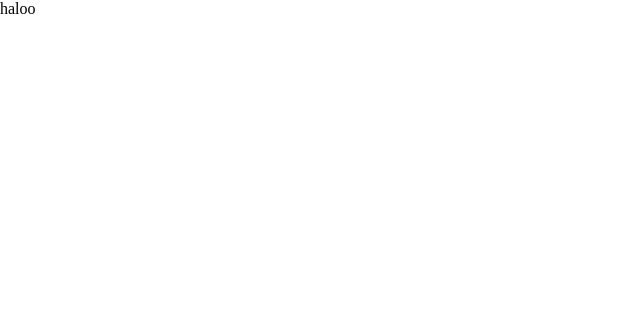
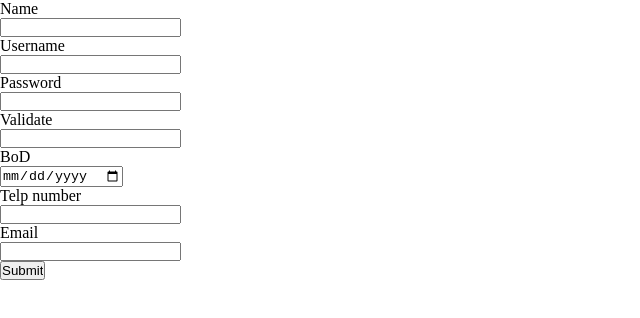
Before and after one commit to aldiinugroho/Freedemy, a plain HTML site: page WEB/index.html in a window 1280 px wide. Shown: the whole page, without its empty margins (0-640 px from the left). Drawn offline with Linux system fonts and the light colour scheme.

Commit message:
add some new

```diff
--- a/WEB/index.html
+++ b/WEB/index.html
@@ -12,6 +12,67 @@
     }
 </style>
 <body>
-    haloo
+    <form action="" method="post">
+        <!-- Name input -->
+        <div>
+            <label for="Name">Name</label>
+            <div>
+                <input type="text" name="name" id="Iname">
+            </div>
+        </div>
+
+        <!-- Username -->
+        <div>
+            <label for="Iusername">Username</label>
+            <div>
+                <input type="text" name="username" id="Iusername">
+            </div>
+        </div>
+
+        <!-- pass -->
+        <div>
+            <label for="Ipass">Password</label>
+            <div>
+                <input type="text" name="pass" id="Ipass">
+            </div>
+        </div>
+
+        <!-- validate -->
+        <div>
+            <label for="Ival">Validate</label>
+            <div>
+                <input type="text" name="validate" id="Ival">
+            </div>
+        </div>
+
+        <!-- BoD -->
+        <div>
+            <label for="Ibod">BoD</label>
+            <div>
+                <input type="date" name="bod" id="Ibod">
+            </div>
+        </div>
+
+        <!-- telp -->
+        <div>
+            <label for="Itelp">Telp number</label>
+            <div>
+                <input type="text" name="telp" id="Itelp">
+            </div>
+        </div>
+
+        <!-- Email input -->
+        <div>
+            <label for="Iemail">Email</label>
+            <div>
+                <input type="email" name="email" id="Iemail">
+            </div>
+        </div>
+
+        <!-- Submit button -->
+        <div>
+            <input type="submit" value="Submit">
+        </div>
+    </form>
 </body>
 </html>
```
